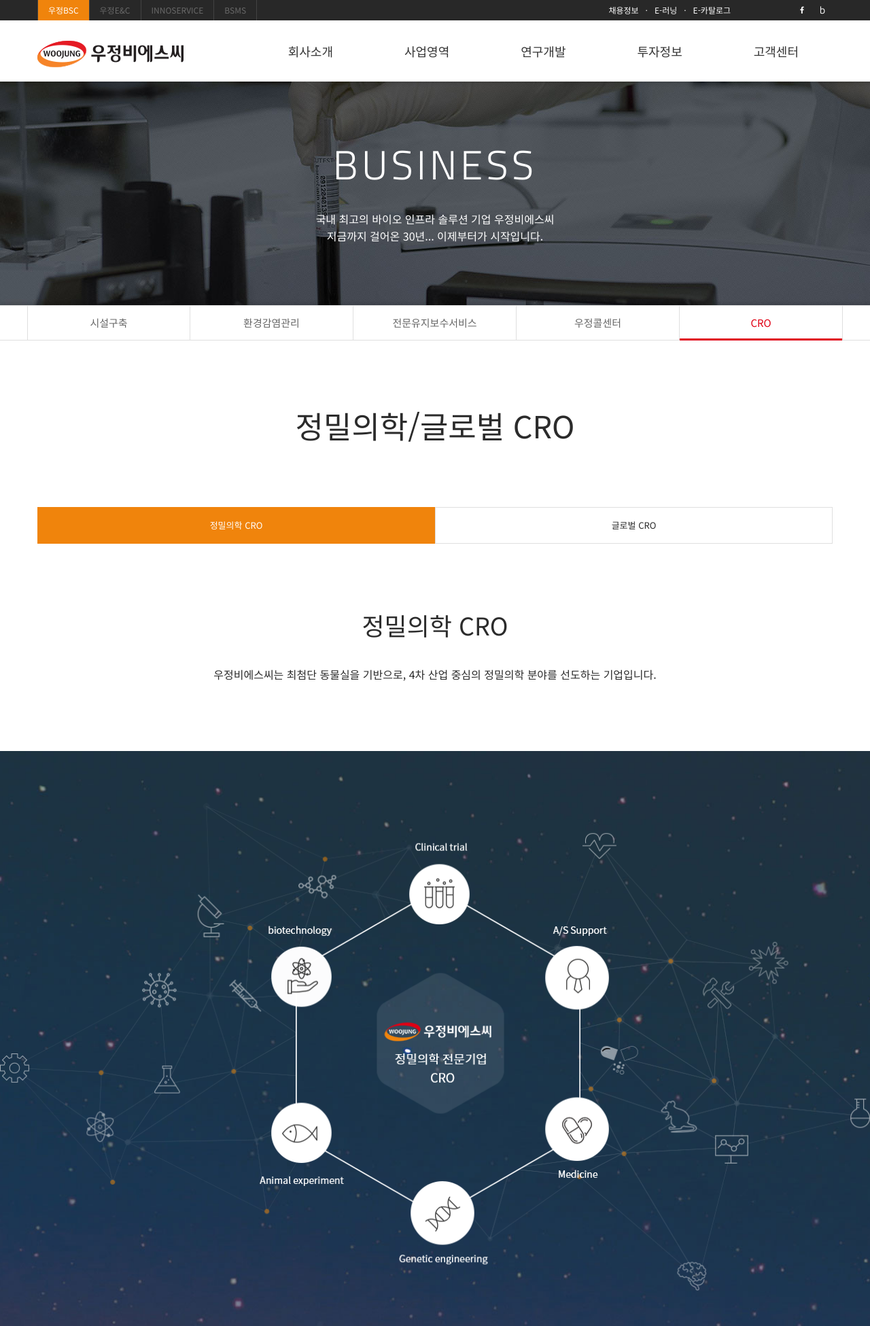
After one commit to movementk/woojungbsc, a PHP site: page /business/cro.php in a window 1280 px wide. The commit adds this page. Shown: the top 1951 px of the page at 68% size. Run offline with PHP 8.4, Linux system fonts and the light colour scheme; style sheets or scripts are compiled from the project's sources.

Commit message:
최종 수정및 페이지 추가 #1

```diff
--- a/assets/css/business.css
+++ b/assets/css/business.css
@@ -573,4 +573,76 @@ address {
         .call-center .procedure-list ol li:nth-of-type(4) {
           background-size: 298px auto; } }
 
+.cro .section-content .cro-tab {
+  font-size: 0; }
+  .cro .section-content .cro-tab > li {
+    display: inline-block;
+    width: 50%;
+    text-align: center; }
+    .cro .section-content .cro-tab > li > a {
+      display: block;
+      font-size: 13px;
+      color: #2b2b2b;
+      padding: 17px 0;
+      border: 1px solid #dfdfdf; }
+      .cro .section-content .cro-tab > li > a:hover, .cro .section-content .cro-tab > li > a:focus {
+        text-decoration: none; }
+    .cro .section-content .cro-tab > li.active a {
+      color: #fff;
+      border-color: #f0840c;
+      background-color: #f0840c; }
+.cro .section-content .medicine .article-header {
+  padding: 45px 0 55px;
+  text-align: center; }
+  .cro .section-content .medicine .article-header h4 {
+    font-size: 25px;
+    font-weight: 300;
+    color: #2b2b2b;
+    margin-bottom: 30px; }
+    @media (min-width: 768px) {
+      .cro .section-content .medicine .article-header h4 {
+        font-size: 36px;
+        margin-bottom: 40px; } }
+  .cro .section-content .medicine .article-header .summary {
+    font-size: 14px;
+    color: #2b2b2b;
+    line-height: 25px; }
+    @media (min-width: 768px) {
+      .cro .section-content .medicine .article-header .summary {
+        font-size: 15px; } }
+    @media (min-width: 992px) {
+      .cro .section-content .medicine .article-header .summary {
+        font-size: 16px; } }
+  @media (min-width: 768px) {
+    .cro .section-content .medicine .article-header {
+      padding: 65px 0 70px; } }
+  @media (min-width: 992px) {
+    .cro .section-content .medicine .article-header {
+      padding: 100px 0; } }
+.cro .section-content .medicine .article-content .medicine-cro {
+  padding: 34px 0 54px;
+  background-attachment: fixed;
+  background-image: url(/assets/images/business/cro_bg.jpg);
+  background-repeat: no-repeat;
+  background-size: auto 100%;
+  background-position: 50% 100%; }
+  @media (min-width: 768px) {
+    .cro .section-content .medicine .article-content .medicine-cro {
+      padding: 96px 0 192px; } }
+  @media (min-width: 992px) {
+    .cro .section-content .medicine .article-content .medicine-cro {
+      padding: 76px 0 120px; } }
+  .cro .section-content .medicine .article-content .medicine-cro .figure .img-responsive {
+    margin: 0 auto; }
+.cro .section-content .medicine .article-content .cro-details {
+  padding: 70px 0; }
+  @media (min-width: 768px) {
+    .cro .section-content .medicine .article-content .cro-details {
+      padding: 100px 0; } }
+  @media (min-width: 992px) {
+    .cro .section-content .medicine .article-content .cro-details {
+      padding: 110px 0; } }
+  .cro .section-content .medicine .article-content .cro-details .figure .img-responsive {
+    margin: 0 auto; }
+
 /*# sourceMappingURL=business.css.map */
--- a/assets/css/business.scss
+++ b/assets/css/business.scss
@@ -704,3 +704,102 @@
         }
     }
 }
+
+// CRO
+.cro {
+    .section-content {
+        .cro-tab {
+            font-size: 0;
+            > li {
+                display: inline-block;
+                width: 50%;
+                text-align: center;
+                > a {
+                    display: block;
+                    font-size: 13px;
+                    color: #2b2b2b;
+                    padding: 17px 0;
+                    border: 1px solid #dfdfdf;
+                    &:hover, &:focus {
+                        text-decoration: none;
+                    }
+                }
+                &.active {
+                    a {
+                        color: #fff;
+                        border-color: #f0840c;
+                        background-color: #f0840c;
+                    }
+                }
+            }
+        }
+        .medicine {
+            .article-header {
+                padding: 45px 0 55px;
+                text-align: center;
+                h4 {
+                    font-size: 25px;
+                    font-weight: 300;
+                    color: #2b2b2b;
+                    margin-bottom: 30px;
+                    @media(min-width: $sm) {
+                        font-size: 36px;
+                        margin-bottom: 40px;
+                    }
+                }
+                .summary {
+                    font-size: 14px;
+                    color: #2b2b2b;
+                    line-height: 25px;
+                    @media(min-width: $sm) {
+                        font-size: 15px;
+                    }
+                    @media(min-width: $md) {
+                        font-size: 16px;
+                    }
+                }
+                @media(min-width: $sm) {
+                    padding: 65px 0 70px;
+                }
+                @media(min-width: $md) {
+                    padding: 100px 0;
+                }
+            }
+            .article-content {
+                .medicine-cro {
+                    padding: 34px 0 54px;
+                    background-attachment: fixed;
+                    background-image: url(/assets/images/business/cro_bg.jpg);
+                    background-repeat: no-repeat;
+                    background-size: auto 100%;
+                    background-position: 50% 100%;
+                    @media(min-width: $sm) {
+                        padding: 96px 0 192px;
+                    }
+                    @media(min-width: $md) {
+                        padding: 76px 0 120px;
+                    }
+                    .figure {
+                        .img-responsive {
+                            margin: 0 auto;
+                        }
+                    }
+                }
+                .cro-details {
+                    padding: 70px 0;
+                    @media(min-width: $sm) {
+                        padding: 100px 0;
+                    }
+                    @media(min-width: $md) {
+                        padding: 110px 0;
+                    }
+                    .figure {
+                        .img-responsive {
+                            margin: 0 auto;
+                        }
+                    }
+                }
+            }
+        }
+    }
+}
--- /dev/null
+++ b/business/cro.php
@@ -0,0 +1,115 @@
+<?php require_once($_SERVER['DOCUMENT_ROOT'].'/inc/dochead.php'); ?>
+<link href="/assets/css/sub.css" rel="stylesheet">
+<link href="/assets/css/business.css" rel="stylesheet">
+</head>
+<body class="sub call-center-info">
+    <?php require_once($_SERVER['DOCUMENT_ROOT'].'/inc/top-nav.php'); ?>
+    <?php require_once($_SERVER['DOCUMENT_ROOT'].'/inc/header.php'); ?>
+    <?php require_once($_SERVER['DOCUMENT_ROOT'].'/inc/nav-aside.php'); ?>
+    <!-- Sub Content Start -->
+    <main id="content" class="business">
+        <!-- Page Header -->
+        <div class="page-header">
+            <div class="visual-header">
+                <div class="header-intro">
+                    <h2>BUSINESS</h2>
+                    <p class="hidden-xs">
+                        국내 최고의 바이오 인프라 솔루션 기업 우정비에스씨<br>
+                        지금까지 걸어온 30년... 이제부터가 시작입니다.
+                    </p>
+                </div>
+            </div>
+            <div class="sub-lnb dropdown">
+                <button class="btn btn-default dropdown-toggle hidden-lg" type="button" id="dropdownMenu1" data-toggle="dropdown" aria-haspopup="true" aria-expanded="true">
+                    CRO
+                </button>
+                <ul class="dropdown-menu" aria-labelledby="dropdownMenu1">
+                    <li><a href="/business/vivarium.php">시설구축</a></li>
+                    <li><a href="/business/infection.php">환경감염관리</a></li>
+                    <li><a href="/business/maintenance.php">전문유지보수서비스</a></li>
+                    <li><a href="/business/call_center.php">우정콜센터</a></li>
+                    <li class="active"><a href="/business/cro.php">CRO</a></li>
+                </ul>
+            </div>
+        </div>
+        <!-- Sub Page 공통 -->
+        <section class="cro">
+            <header>
+                <h3>정밀의학/글로벌 CRO</h3>
+            </header>
+            <div class="section-content">
+                <div class="container">
+                    <ul class="cro-tab">
+                        <li class="active"><a href="#">정밀의학 CRO</a></li>
+                        <li><a href="#">글로벌 CRO</a></li>
+                    </ul>
+                </div>
+                <article class="medicine">
+                    <div class="article-header">
+                        <h4>정밀의학 CRO</h4>
+                        <p class="summary">
+                            우정비에스씨는 최첨단 동물실을 기반으로, <br class="visible-xs">
+                            4차 산업 중심의 정밀의학 분야를 선도하는 기업입니다.
+                        </p>
+                    </div>
+                    <div class="article-content">
+                        <div class="medicine-cro">
+                            <p class="figure">
+                                <img src="/assets/images/business/medicine_xs_img.png" class="img-responsive visible-xs" alt="">
+                                <img src="/assets/images/business/medicine_sm_img.png" class="img-responsive visible-sm visible-md" alt="">
+                                <img src="/assets/images/business/medicine_lg_img.png" class="img-responsive visible-lg" alt="">
+                            </p>
+                            <div class="figcaption sr-only">
+                                <ul>
+                                    <li>Clinical trial</li>
+                                    <li>A/S Support</li>
+                                    <li>Medicine</li>
+                                    <li>Genetic engineering</li>
+                                    <li>Animal experiment</li>
+                                    <li>biotechnology</li>
+                                </ul>
+                            </div>
+                        </div>
+                        <div class="cro-details">
+                            <p class="figure">
+                                <img src="/assets/images/business/cro_details_xs.png" class="img-responsive visible-xs" alt="">
+                                <img src="/assets/images/business/cro_details_sm.png" class="img-responsive visible-sm visible-md" alt="">
+                                <img src="/assets/images/business/cro_details_lg.png" class="img-responsive visible-lg" alt="">
+                            </p>
+                            <div class="figcaption sr-only">
+                                <ul>
+                                    <li>
+                                        <h6>항암 스크리닝</h6>
+                                        Immuno-Oncology
+                                        Platform Service
+                                    </li>
+                                    <li>
+                                        <h6>유전자 조작</h6>
+                                        Gene Development
+                                        Stable cell line Lentvirus
+                                        Konck-out mouse
+                                    </li>
+                                    <li>
+                                        <h6>스크리닝 모델</h6>
+                                        Humanized Mice model
+                                        CDX model Syngenenic model
+                                    </li>
+                                    <li>
+                                        <h6>맞춤의학</h6>
+                                        Humanized Mice model
+                                        CDX model Syngenenic model
+                                    </li>
+                                </ul>
+                            </div>
+                        </div>
+                    </div>
+                </article>
+            </div>
+        </section>
+	</main>
+    <!-- //Sub Content Start -->
+    <?php require_once($_SERVER['DOCUMENT_ROOT'].'/inc/foot-nav.php'); ?>
+    <?php require_once($_SERVER['DOCUMENT_ROOT'].'/inc/footer.php'); ?>
+    <?php require_once($_SERVER['DOCUMENT_ROOT'].'/inc/docfoot.php'); ?>
+</body>
+</html>
```
Also changed, not shown: assets/images/business/cro_bg.jpg (added), assets/images/business/cro_details_lg.png (added), assets/images/business/cro_details_sm.png (added), assets/images/business/cro_details_xs.png (added), assets/images/business/medicine_lg_img.png (added), assets/images/business/medicine_sm_img.png (added), assets/images/business/medicine_xs_img.png (added), 1 other file.
